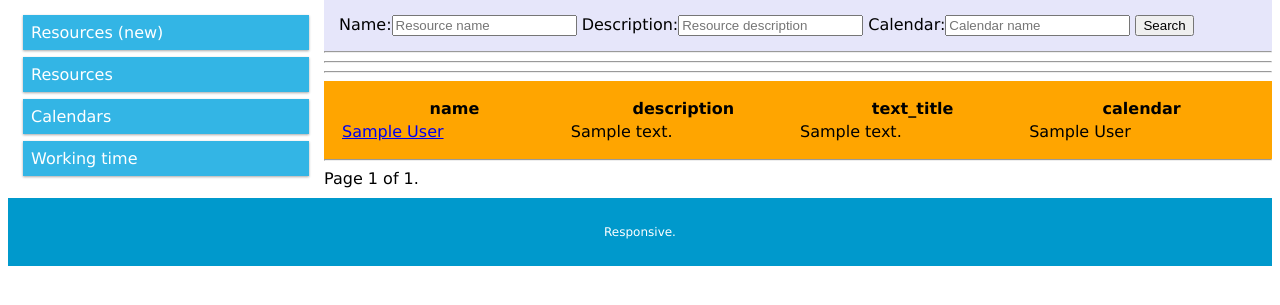
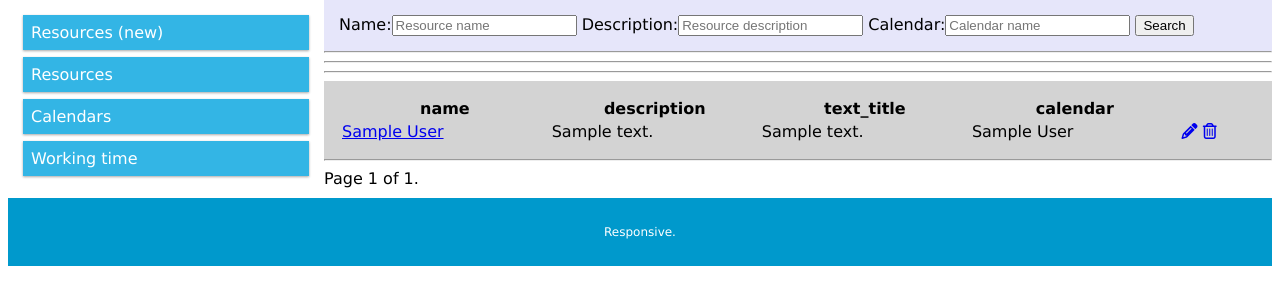
Before and after one commit to golobart/fairqueue, a Django app: page /adminapp/searchrscsdo/ in a window 1280 px wide. Shown: the part 70-375 px from the top of the page. Run offline with Django 3.2, Linux system fonts and the light colour scheme; a user stored in the database is signed in; tables that the repository leaves empty hold one stand-in row (values such as "Sample post"); some libraries are stand-ins or nearby versions.

Commit message:
more resources saving and icons

```diff
--- a/adminapp/static/adminapp/styles_1.css
+++ b/adminapp/static/adminapp/styles_1.css
@@ -69,6 +69,7 @@ display: inline-block;
 .menu a {
   text-decoration: none;
   color: #ffffff;
+  display: block;
 }
 
 .aside {
--- a/adminapp/templates/adminapp/resource.html
+++ b/adminapp/templates/adminapp/resource.html
@@ -2,7 +2,7 @@
 
 {% block content %}
 <div class="col-9 col-s-9"  style="background:lavender;">
-    <form action="{% url 'adminapp:resource' %}" method="post">
+    <form action="{% url 'adminapp:resource' rsc.id %}" method="post">
         {% csrf_token %}
         {{ form }}
         <input type="submit" value="Save">
--- a/adminapp/templates/adminapp/searchresourcesdo.html
+++ b/adminapp/templates/adminapp/searchresourcesdo.html
@@ -11,12 +11,16 @@
 <hr>
 <!-- {{ req_dict }} -->
 <hr>
-<table class="col-9 col-s-9"  style="background:orange;">
-    <tr><th> name </th> <th> description </th> <th> text_title </th> <th> calendar </th></tr>
+<table class="col-9 col-s-9"  style="background:lightgrey;">
+    <tr><th> name </th> <th> description </th> <th> text_title </th> <th> calendar </th><th> </th></tr>
     {% for record in page_obj  %}
     <tr>
-        <td><a href="{% url 'adminapp:resource' record.id %}">{{ record.name }}</a></td> <td>{{ record.description }}</td>
-        <td>{{ record.text_title }}</td> <td>{{ record.calendar }}</td>
+        <td><a href="{% url 'adminapp:resource' record.id %}">{{ record.name }}</a></td>
+        <td>{{ record.description }}</td>
+        <td>{{ record.text_title }}</td>
+        <td>{{ record.calendar }}</td>
+        <td><a href="{% url 'adminapp:resource' record.id %}"><span> <i class="fas fa-pencil-alt"></i></span></a>
+            <a href="{% url 'password_reset' %}"><span> <i class="far fa-trash-alt"></i></span></a></td>
     </tr>
     {% endfor %}
 </table>
--- a/adminapp/urls.py
+++ b/adminapp/urls.py
@@ -7,7 +7,7 @@ app_name = 'adminapp'
 urlpatterns = [
     # ex: /adminapp/
     path('', views.adminPage, name='adminPage'),
-    # ex: /adminapp/rscs/
+    # ex: /adminapp/rscs/ TODO eliminar, substituit per searchresources
     path('rscs/', views.resources, name='resources'),
     # ex: /adminapp/rsc/5/
     path('rsc/<int:rsc_id>/', views.resource, name='resource'),
--- a/adminapp/views.py
+++ b/adminapp/views.py
@@ -1,3 +1,4 @@
+
 from django.shortcuts import render, redirect
 
 #  Create your views here.
@@ -7,6 +8,7 @@ from django.http import HttpResponse
 from django.http import Http404
 from django.shortcuts import get_object_or_404
 from django.core.paginator import Paginator
+from django.contrib.auth.decorators import login_required
 
 from .models import Calendar, DaysOff, WorkingTime, Resource, CalendarDefWT, DaySpecWT
 from .forms import SearchRscsForm, ResourceForm
@@ -18,7 +20,7 @@ def index(request):
 def adminPage(request):
     return render(request, 'adminapp/adminmain.html')
 
-
+# TODO eliminar
 def resources(request):
     all_resources = Resource.objects.all()
 
@@ -28,13 +30,14 @@ def resources(request):
 ##    return HttpResponse(template.render(context, request))
     return render(request, 'adminapp/resources.html', context)
 
-
+@login_required
 def search_resources(request):
     # Presenta el formulari per cercar recursos
     form = SearchRscsForm()
     context = { 'form': form }
     return render(request, 'adminapp/searchresources.html', context)
 
+@login_required
 def search_resources_do(request):
     # Es una request tipus GET
     if request.method == "GET":
@@ -79,6 +82,7 @@ def search_resources_do(request):
 #
 #    return render(request, 'adminapp/resource.html', context)
 
+@login_required
 def resource(request, rsc_id):
     rsc = get_object_or_404(Resource, pk=rsc_id)
     if request.method == "POST":
@@ -88,7 +92,8 @@ def resource(request, rsc_id):
             # post.author = request.user
             # post.published_date = timezone.now()
             rsc.save()
-            return redirect('resource', pk=rsc.pk)
+            return redirect('adminapp:searchresources')
+            # return redirect('adminapp:resources', pk=rsc.pk)
     else:
         form = ResourceForm(instance=rsc)
 
```
